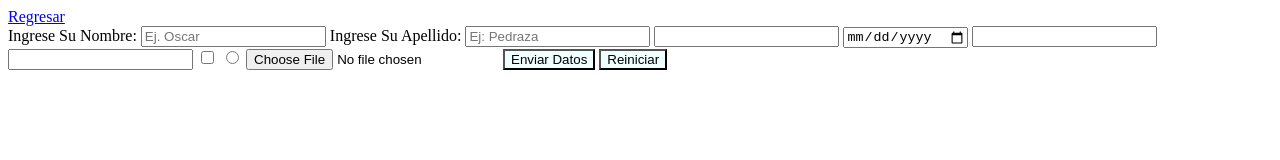
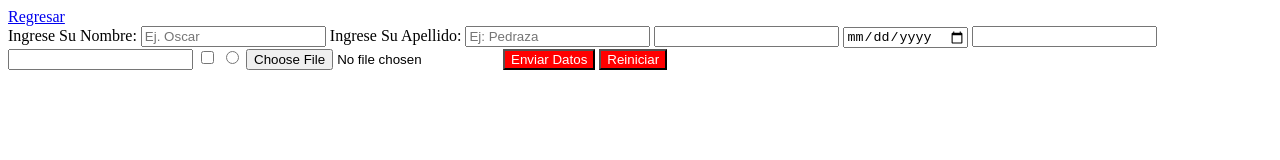
Before and after one commit to Proyecto-Ciclo-3/ExplicacionHTML-CSS, a plain HTML site: page formulario.html in a window 1280 px wide. Drawn offline with Linux system fonts and the light colour scheme.

Commit message:
Etiqueta Style

```diff
--- a/formulario.html
+++ b/formulario.html
@@ -6,7 +6,10 @@
     <meta name="viewport" content="width=device-width, initial-scale=1.0">
     <title>Formulario</title>
     <style>
-
+        button{
+            background-color:red;
+            color:white;
+        }
     </style>
 </head>
 <body>
@@ -27,8 +30,8 @@
         <input type="checkbox" />
         <input type="radio" />
         <input type="file" />
-        <button type="submit" style="color:black; background-color:azure">Enviar Datos</button>
-        <button type="reset" style="color: black; background-color:azure">Reiniciar</button>
+        <button type="submit">Enviar Datos</button>
+        <button type="reset">Reiniciar</button>
 
         </form>
 </body>
```
